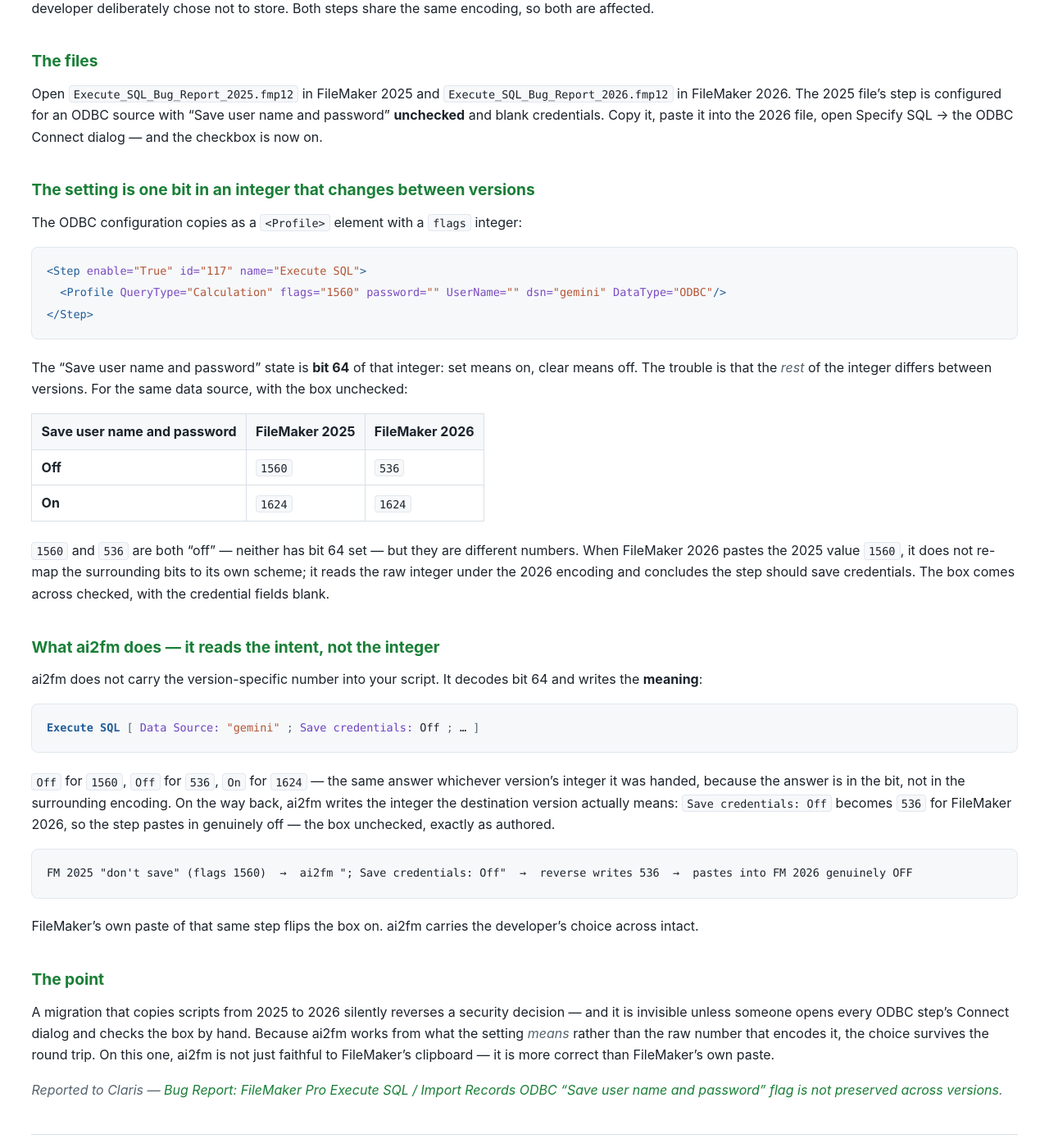
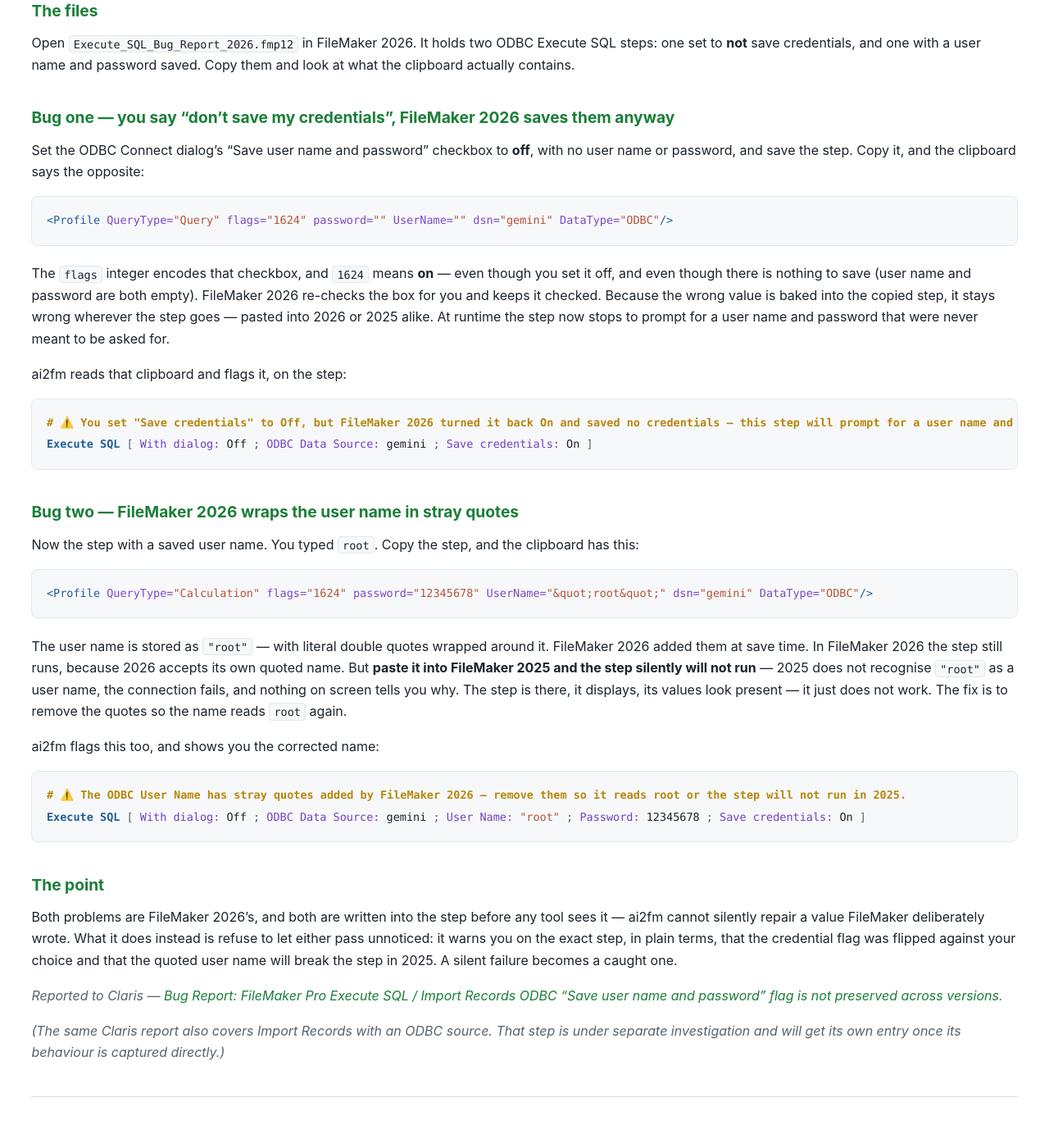
Before and after one commit to AxelarEU/ai2fm-community, a Jekyll site: the page built from claris_bugs/claris_clipboard_bugs.md, in a window 1280 px wide and 1400 px high, scrolled down 19501 px. Shown: the whole window at 82% size. Built offline with Jekyll 4.4.1, drawn with Linux system fonts in a browser that asks for light colours; some of the changed text lies outside the part shown.

Commit message:
Split Execute SQL (117) into its own section — two verified FM2026 ODBC bugs (flag forced on, username quote-wrapped); Import 35 pending its own capture

````diff
--- a/claris_bugs/claris_clipboard_bugs.md
+++ b/claris_bugs/claris_clipboard_bugs.md
@@ -656,54 +656,55 @@
 
 ---
 
-## Execute SQL and Import Records ODBC (steps 117 and 35) — "don't save my credentials" flips to "do"
+## Execute SQL (step 117) — two ways FileMaker 2026 breaks an ODBC connection
 
-**The bug.** This is the one with a security consequence. An Execute SQL or Import Records step that uses an ODBC data source stores its connection options — including the **"Save user name and password"** checkbox — as a single integer. That integer is encoded differently in FileMaker 2025 and 2026, and paste does not translate it. A step authored in **2025 with the box unchecked**, pasted into **2026**, arrives with the box **checked** — set to save credentials the developer deliberately chose not to store. Both steps share the same encoding, so both are affected.
+**The bug.** An Execute SQL step that connects to an ODBC data source has two settings FileMaker 2026 mishandles: the **Save credentials** checkbox and the **user name**. Both are corrupted the moment you save the step in 2026, and the damage travels with the step wherever you paste it. ai2fm cannot undo what FileMaker already wrote — but it can tell you, on the exact step, what happened and what to fix.
 
 ### The files
 
-Open **`Execute_SQL_Bug_Report_2025.fmp12`** in FileMaker 2025 and **`Execute_SQL_Bug_Report_2026.fmp12`** in FileMaker 2026. The 2025 file's step is configured for an ODBC source with "Save user name and password" **unchecked** and blank credentials. Copy it, paste it into the 2026 file, open Specify SQL → the ODBC Connect dialog — and the checkbox is now on.
+Open **`Execute_SQL_Bug_Report_2026.fmp12`** in FileMaker 2026. It holds two ODBC Execute SQL steps: one set to **not** save credentials, and one with a user name and password saved. Copy them and look at what the clipboard actually contains.
 
-### The setting is one bit in an integer that changes between versions
+### Bug one — you say "don't save my credentials", FileMaker 2026 saves them anyway
 
-The ODBC configuration copies as a `<Profile>` element with a `flags` integer:
+Set the ODBC Connect dialog's "Save user name and password" checkbox to **off**, with no user name or password, and save the step. Copy it, and the clipboard says the opposite:
 
 ```xml
-<Step enable="True" id="117" name="Execute SQL">
-  <Profile QueryType="Calculation" flags="1560" password="" UserName="" dsn="gemini" DataType="ODBC"/>
-</Step>
+<Profile QueryType="Query" flags="1624" password="" UserName="" dsn="gemini" DataType="ODBC"/>
 ```
 
-The "Save user name and password" state is **bit 64** of that integer: set means on, clear means off. The trouble is that the *rest* of the integer differs between versions. For the same data source, with the box unchecked:
+The `flags` integer encodes that checkbox, and `1624` means **on** — even though you set it off, and even though there is nothing to save (user name and password are both empty). FileMaker 2026 re-checks the box for you and keeps it checked. Because the wrong value is baked into the copied step, it stays wrong wherever the step goes — pasted into 2026 or 2025 alike. At runtime the step now stops to prompt for a user name and password that were never meant to be asked for.
 
-| Save user name and password | FileMaker 2025 | FileMaker 2026 |
-|---|---|---|
-| **Off** | `1560` | `536` |
-| **On** | `1624` | `1624` |
-
-`1560` and `536` are both "off" — neither has bit 64 set — but they are different numbers. When FileMaker 2026 pastes the 2025 value `1560`, it does not re-map the surrounding bits to its own scheme; it reads the raw integer under the 2026 encoding and concludes the step should save credentials. The box comes across checked, with the credential fields blank.
-
-### What ai2fm does — it reads the intent, not the integer
-
-ai2fm does not carry the version-specific number into your script. It decodes bit 64 and writes the **meaning**:
+ai2fm reads that clipboard and flags it, on the step:
 
 ```fmscript
-Execute SQL [ Data Source: "gemini" ; Save credentials: Off ; … ]
+# ⚠️ You set "Save credentials" to Off, but FileMaker 2026 turned it back On and saved no credentials — this step will prompt for a user name and password when it runs.
+Execute SQL [ With dialog: Off ; ODBC Data Source: gemini ; Save credentials: On ]
 ```
 
-`Off` for `1560`, `Off` for `536`, `On` for `1624` — the same answer whichever version's integer it was handed, because the answer is in the bit, not in the surrounding encoding. On the way back, ai2fm writes the integer the destination version actually means: `Save credentials: Off` becomes `536` for FileMaker 2026, so the step pastes in genuinely off — the box unchecked, exactly as authored.
+### Bug two — FileMaker 2026 wraps the user name in stray quotes
 
-```
-FM 2025 "don't save" (flags 1560)  →  ai2fm "; Save credentials: Off"  →  reverse writes 536  →  pastes into FM 2026 genuinely OFF
+Now the step with a saved user name. You typed `root`. Copy the step, and the clipboard has this:
+
+```xml
+<Profile QueryType="Calculation" flags="1624" password="12345678" UserName="&quot;root&quot;" dsn="gemini" DataType="ODBC"/>
 ```
 
-FileMaker's own paste of that same step flips the box on. ai2fm carries the developer's choice across intact.
+The user name is stored as `"root"` — with literal double quotes wrapped around it. FileMaker 2026 added them at save time. In FileMaker 2026 the step still runs, because 2026 accepts its own quoted name. But **paste it into FileMaker 2025 and the step silently will not run** — 2025 does not recognise `"root"` as a user name, the connection fails, and nothing on screen tells you why. The step is there, it displays, its values look present — it just does not work. The fix is to remove the quotes so the name reads `root` again.
+
+ai2fm flags this too, and shows you the corrected name:
+
+```fmscript
+# ⚠️ The ODBC User Name has stray quotes added by FileMaker 2026 — remove them so it reads root or the step will not run in 2025.
+Execute SQL [ With dialog: Off ; ODBC Data Source: gemini ; User Name: "root" ; Password: 12345678 ; Save credentials: On ]
+```
 
 ### The point
 
-A migration that copies scripts from 2025 to 2026 silently reverses a security decision — and it is invisible unless someone opens every ODBC step's Connect dialog and checks the box by hand. Because ai2fm works from what the setting *means* rather than the raw number that encodes it, the choice survives the round trip. On this one, ai2fm is not just faithful to FileMaker's clipboard — it is more correct than FileMaker's own paste.
+Both problems are FileMaker 2026's, and both are written into the step before any tool sees it — ai2fm cannot silently repair a value FileMaker deliberately wrote. What it does instead is refuse to let either pass unnoticed: it warns you on the exact step, in plain terms, that the credential flag was flipped against your choice and that the quoted user name will break the step in 2025. A silent failure becomes a caught one.
 
 *Reported to Claris — [Bug Report: FileMaker Pro Execute SQL / Import Records ODBC "Save user name and password" flag is not preserved across versions](https://community.claris.com/en/s/question/0D5Vy00002szQ2NKAU/bug-report-filemaker-pro-execute-sql-import-records-odbc-save-user-name-and-password-flag-is-not-preserved-across-versions-a-2025-step-with-credentials-not-saved-pastes-into-2026-with-the-checkbox-wrongly-checked).*
+
+*(The same Claris report also covers Import Records with an ODBC source. That step is under separate investigation and will get its own entry once its behaviour is captured directly.)*
 
 ---
 
````
